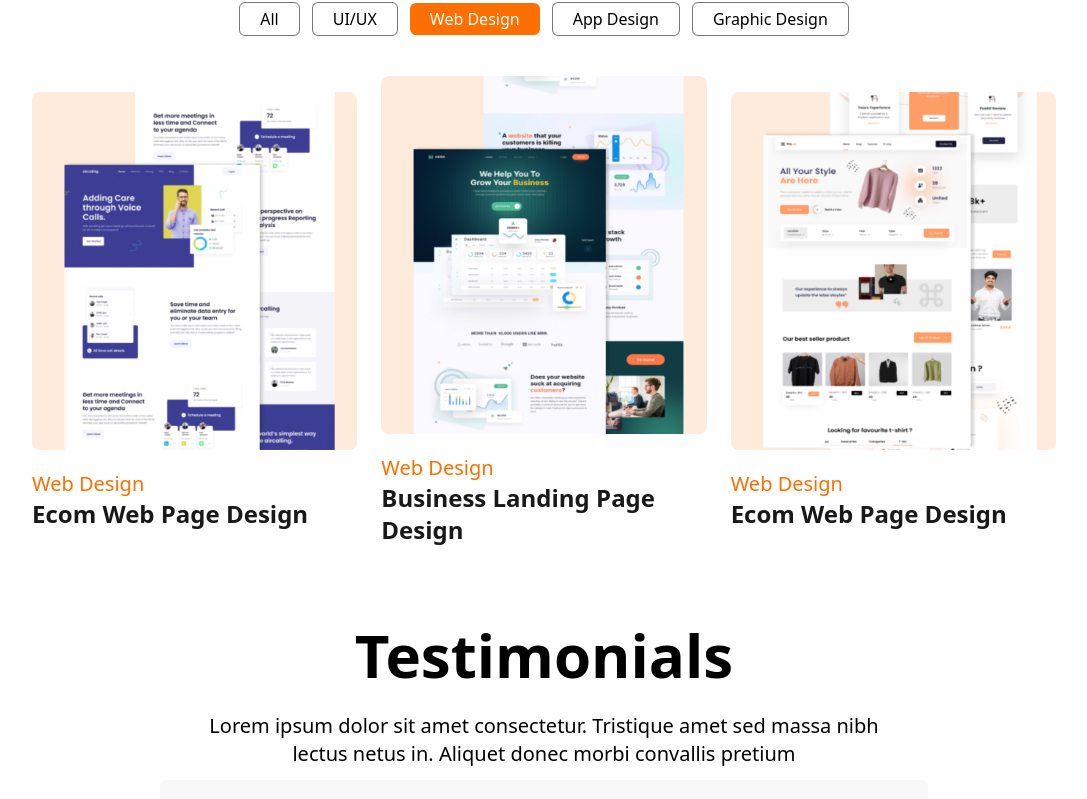
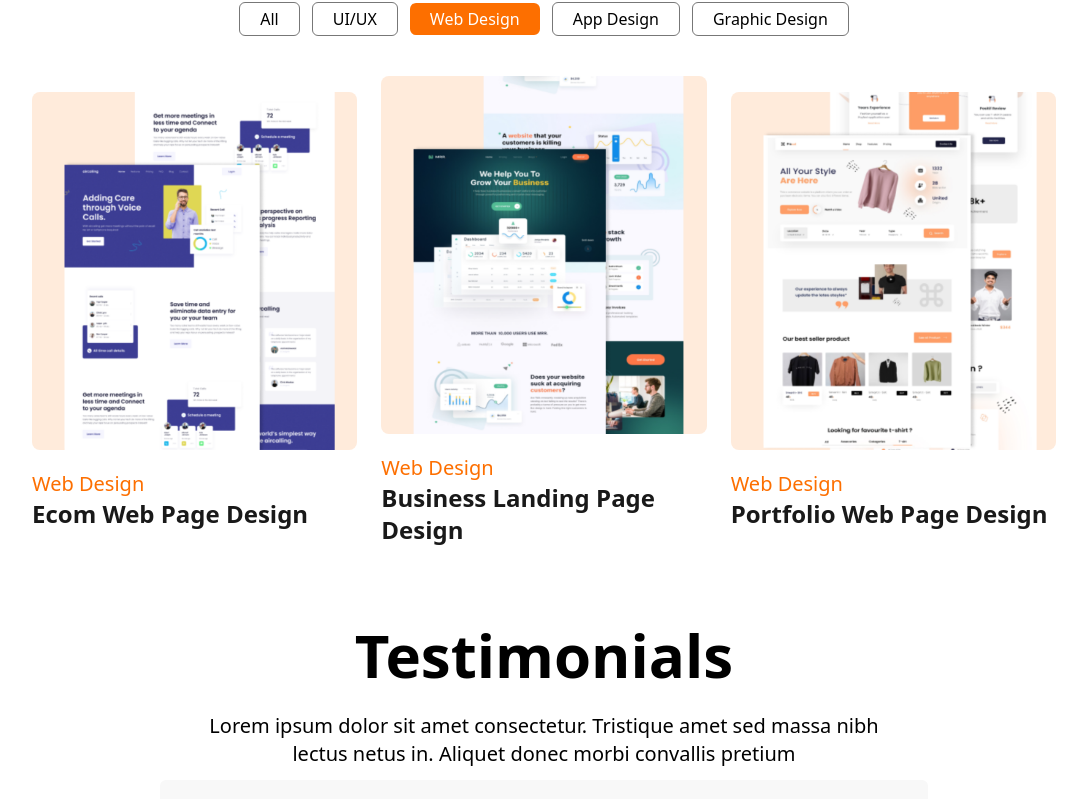
Before and after one commit to git-zahidul-islam/protfolio-task, a Next.js app: page / in a window 1280 px wide. Shown: the part 1972-2771 px from the top of the page, without its empty margins (96-1183 px from the left). Built offline with nearby package versions, Linux system fonts and the light colour scheme.

Commit message:
dynamically show design

```diff
--- a/package.json
+++ b/package.json
@@ -9,6 +9,7 @@
     "lint": "next lint"
   },
   "dependencies": {
+    "framer-motion": "^12.0.0",
     "next": "14.2.14",
     "react": "^18",
     "react-dom": "^18",
--- a/src/components/MyProject.jsx
+++ b/src/components/MyProject.jsx
@@ -1,29 +1,71 @@
+"use client"
+import { useState } from "react";
 import Image from "next/image";
 // images import
-import project1 from '../assets/projects/1st-project.png'
-import project2 from '../assets/projects/2nd-project.png'
-import project3 from '../assets/projects/3rd-project.png'
+import project1 from '../assets/projects/1st-project.png';
+import project2 from '../assets/projects/2nd-project.png';
+import project3 from '../assets/projects/3rd-project.png';
+// import project4 from '../assets/projects/4th-project.png';
+// import project5 from '../assets/projects/5th-project.png';
+// import project6 from '../assets/projects/6th-project.png';
 import ProjectCard from "./ui/ProjectCard";
 
 const MyProject = () => {
+  // Project data
+  const projects = [
+    { id: 1, image: project1, title: 'Web Design', description: 'Ecom Web Page Design', category: 'Web Design' },
+    { id: 2, image: project2, title: 'Web Design', description: 'Business Landing Page Design', category: 'Web Design' },
+    { id: 3, image: project3, title: 'Web Design', description: 'Portfolio Web Page Design', category: 'Web Design' },
+    { id: 4, image: project3, title: 'UI/UX', description: 'Mobile App UI Design', category: 'UI/UX' },
+    { id: 5, image: project2, title: 'UI/UX', description: 'Dashboard UI Design', category: 'UI/UX' },
+    { id: 6, image: project1, title: 'App Design', description: 'E-commerce App Design', category: 'App Design' },
+    { id: 7, image: project2, title: 'Graphic Design', description: 'Graphic Design', category: 'Graphic Design' },
+  ];
+
+  // State for selected category
+  const [selectedCategory, setSelectedCategory] = useState('Web Design');
+
+  // Filter projects based on selected category
+  const filteredProjects =
+    selectedCategory === 'All'
+      ? projects
+      : projects.filter(project => project.category === selectedCategory);
+
   return (
     <section id="project" className="md:w-[80%] w-full mx-auto md:px-0 px-2 md:pb-16 pb-6">
       <div>
         <h1 className="md:text-[65px] text-[40px] text-center font-semibold text-black/95">Projects</h1>
-                <p className="md:text-xl text-lg font-normal text-[#000000f2] md:w-[70%] w-full mx-auto text-center">Lorem ipsum dolor sit amet consectetur. Tristique amet sed massa nibh lectus netus in. Aliquet donec morbi convallis pretium</p>
+        <p className="md:text-xl text-lg font-normal text-[#000000f2] md:w-[70%] w-full mx-auto text-center">
+          Lorem ipsum dolor sit amet consectetur. Tristique amet sed massa nibh lectus netus in. Aliquet donec morbi convallis pretium
+        </p>
 
+        {/* Category Buttons */}
         <div className="flex justify-center flex-wrap items-center gap-3 md:mt-5 mt-2">
-                    <p className="px-5 py-1 font-medium border border-[#545454ca] rounded-md">All</p>
-                    <p className="px-5 py-1 font-medium border border-[#545454ca] rounded-md">UI/UX</p>
-                    <p className="px-5 py-1 font-medium text-white rounded-md bg-[#FD6F00]">Web Design</p>
-                    <p className="px-5 py-1 font-medium border border-[#545454ca] rounded-md">App Design</p>
-                    <p className="px-5 py-1 font-medium border border-[#545454ca] rounded-md">Graphic Design</p>
+          {['All', 'UI/UX', 'Web Design', 'App Design', 'Graphic Design'].map(category => (
+            <button
+              key={category}
+              onClick={() => setSelectedCategory(category)}
+              className={`px-5 py-1 font-medium rounded-md ${
+                selectedCategory === category
+                  ? 'text-white bg-[#FD6F00]'
+                  : 'border border-[#545454ca] hover:text-[#FD6F00] transition-all duration-300 ease-out'
+              }`}
+            >
+              {category}
+            </button>
+          ))}
         </div>
 
+        {/* Projects Grid */}
         <div className="grid lg:grid-cols-3 md:grid-cols-2 grid-cols-1 gap-6 justify-items-center place-items-center md:mt-10 mt-4">
-                    <ProjectCard image={project1} title={'Web Design'} description={'Ecom Web Page Design'}/>
-                    <ProjectCard image={project2} title={'Web Design'} description={'Business Landing Page Design'}/>
-                    <ProjectCard image={project3} title={'Web Design'} description={'Ecom Web Page Design '}/>
+          {filteredProjects.map(project => (
+            <ProjectCard
+              key={project.id}
+              image={project.image}
+              title={project.title}
+              description={project.description}
+            />
+          ))}
         </div>
       </div>
     </section>
```
Also changed, not shown: 1 other file (tests, documents, lock files or other folders). Lines whose indentation alone changed are shown as unchanged.
